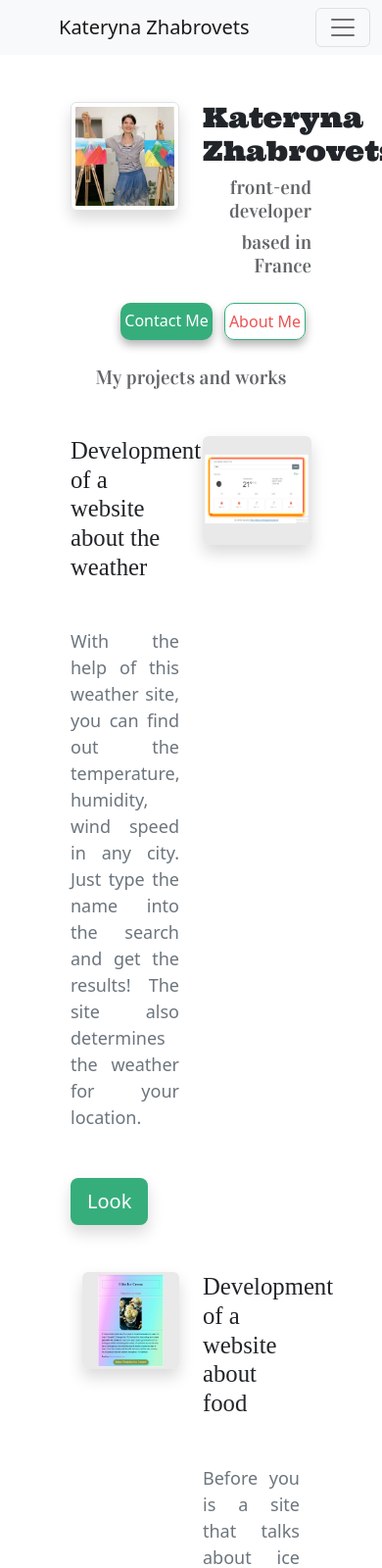
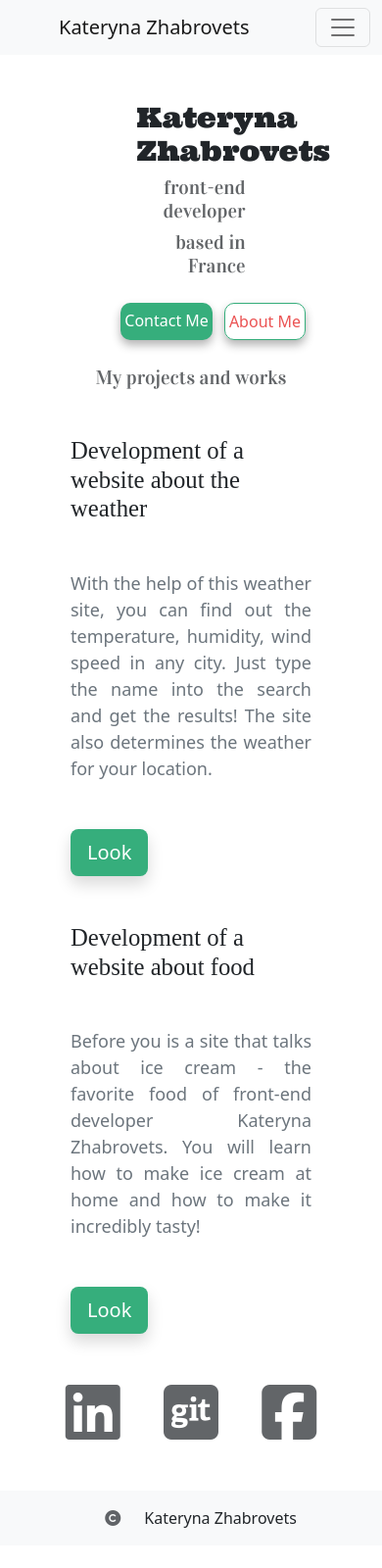
Before and after one commit to maskatK/moi-portfolio, a plain HTML site: page index.html in a window 390 px wide. Shown: the top 1600 px of the page at 98% size. After the commit the page ends 1577 px from the top, so only its background shows below. Drawn offline with nearby package versions, Linux system fonts and the light colour scheme.

Commit message:
responcive var

```diff
--- a/index.html
+++ b/index.html
@@ -60,6 +60,7 @@
     margin: 6px;
     padding: 6px 4px;
    }
+
    }
    @media (max-width: 280px) {
       h1 {
@@ -108,7 +109,7 @@
     </div>
     <div class="container-fluid ">
         <div class="row justify-content-evenly mx-5 mt-5">
-          <div class="col-6">
+          <div class="col d-none d-sm-block">
             <img src="images/unnamed.webp" alt="Front-end developper Kateryna Zhabrovets" class="img-fluid rounded shadow p-1 border float-start" />
           </div>
           <div class="col-6 text-end">
@@ -129,22 +130,23 @@
       </div>
     <div class="container-fluid">
         <div class="row mx-5 mt-5">
-            <div class="col-6">
+            <div class="col">
                 <h2>Development of a website about the weather</h2>
                 <p class="text ps-0 mt-5 mb-5 text-muted">With the help of this weather site, you can find out the temperature, humidity, wind speed in any city. Just type the name into the search and get the results! The site also determines the weather for your location.
                 </p>
                 <button class="btn look-link shadow btn-lg">Look</button>
             </div>
-            <div class="col-6">
+            <div class="col d-none d-md-block">
               <img src="images/img_weather2.JPG" alt="Website about the weather" class="img-fluid rounded shadow"/>
+            </div>
         </div>
         </div>
     <div class="container-fluid">
         <div class="row mx-5 mt-5">
-            <div class="col-6">
+            <div class="col d-none d-md-block">
               <img src="images/img_like2.JPG" alt="Website about ice cream" class="img-fluid rounded shadow" />
             </div>
-            <div class="col-6">
+            <div class="col">
                 <h2>Development of a website about food</h2>
                 <p class="text pe-0 mt-5 mb-5 text-muted">Before you is a site that talks about ice cream - the favorite food of front-end developer Kateryna Zhabrovets. You will learn how to make ice cream at home and how to make it incredibly tasty!
                 </p>
@@ -152,5 +154,19 @@
             </div>
         </div>
     </div>
+        <div class="container-fluid text-center mt-5 mb-5">
+            <i class="fa-brands fa-linkedin fa-4x"></i>
+
+
+            <i class="fa-brands fa-square-git fa-4x"></i>
+
+
+            <i class="fa-brands fa-square-facebook fa-4x"></i>
+
+        </div>
+        <div class="container-fluid text-center pt-3 pb-3 footer">
+        <i class="fa-solid fa-copyright"></i> Kateryna Zhabrovets
+        </div>
+
       </body>
 </html>
--- a/styles.css
+++ b/styles.css
@@ -125,3 +125,13 @@ padding: 2px 1px;
   text-align: center;
   margin: 20px 20px;
 }
+.fa-brands, .fa-solid {
+  opacity: 0.7;
+}
+.footer {
+  background: #F8F9FA;
+  margin: 0 20px;
+}
+i {
+  margin: 0 20px;
+}
```
Also changed, not shown: contact.html (+49 -0 lines). Lines whose indentation alone changed are shown as unchanged.
